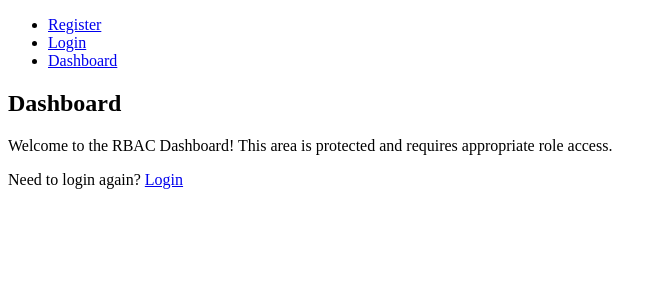
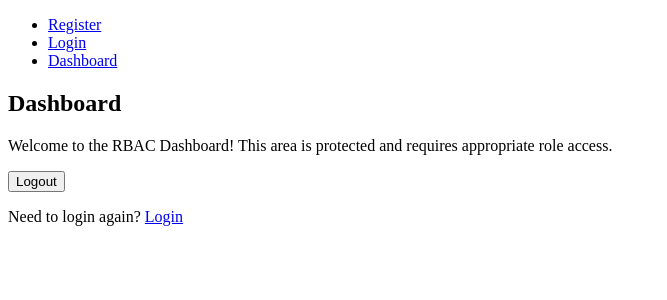
Before and after one commit to Pr1sinha/RBAC-Authentication-System, a React (Create React App) app in the folder frontend/: page /dashboard in a window 1280 px wide. Shown: the top 300 px of the page, without its empty margins (0-667 px from the left). Built offline with nearby package versions, Linux system fonts and the light colour scheme; sample sign-in values are in the browser's storage.

Commit message:
Dashboard.js

```diff
--- a/frontend/src/components/Dashboard.js
+++ b/frontend/src/components/Dashboard.js
@@ -1,11 +1,24 @@
 import React from 'react';
-import { Link } from 'react-router-dom';
+import { Link, useNavigate } from 'react-router-dom';
 
 const Dashboard = () => {
+  const navigate = useNavigate();
+
+  // Handle Logout
+  const handleLogout = () => {
+    // Remove token from localStorage
+    localStorage.removeItem('authToken');
+    // Redirect user to login page
+    navigate('/login');
+  };
+
   return (
     <div>
       <h2>Dashboard</h2>
       <p>Welcome to the RBAC Dashboard! This area is protected and requires appropriate role access.</p>
+
+      {/* Logout Button */}
+      <button onClick={handleLogout}>Logout</button>
 
       {/* Link to login page */}
       <p>Need to login again? <Link to="/login">Login</Link></p>
```
